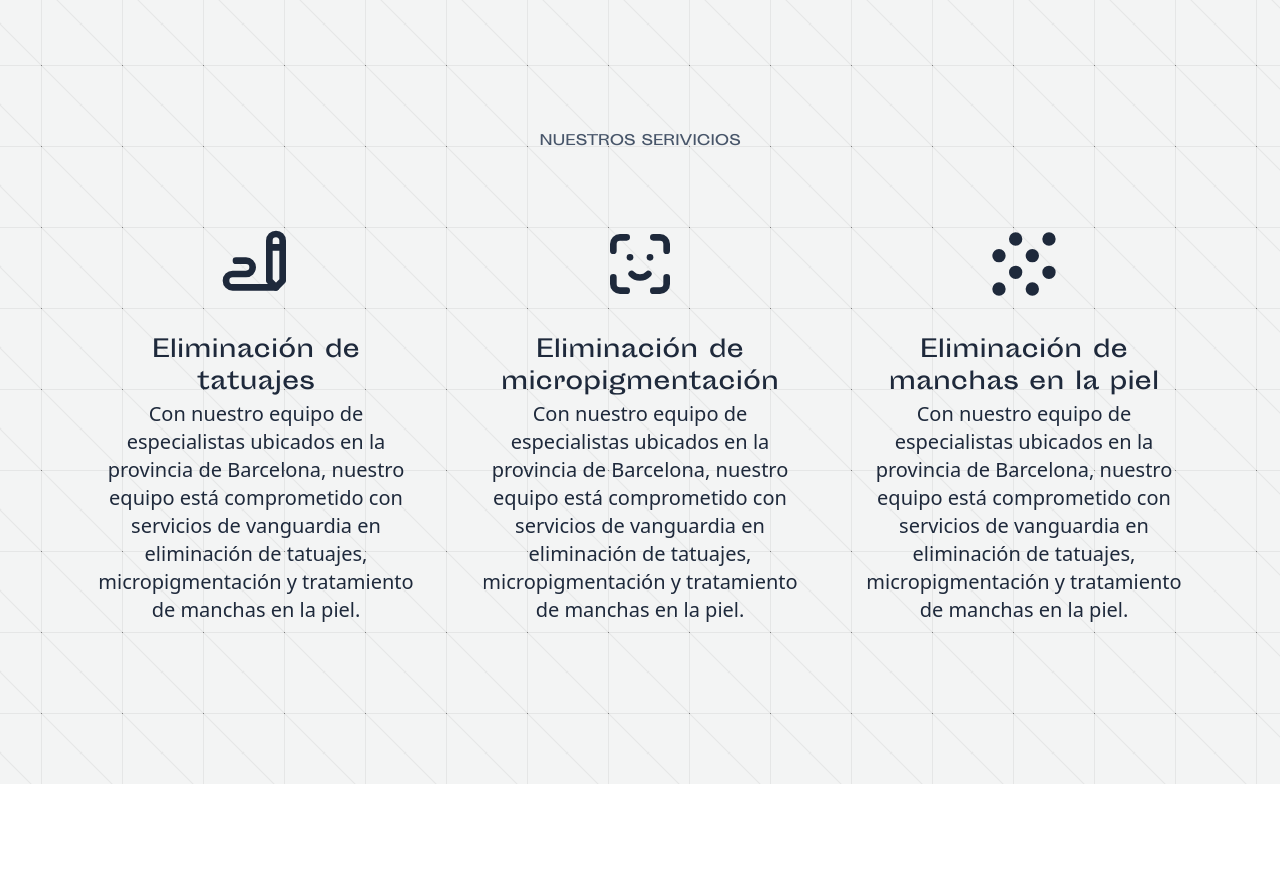
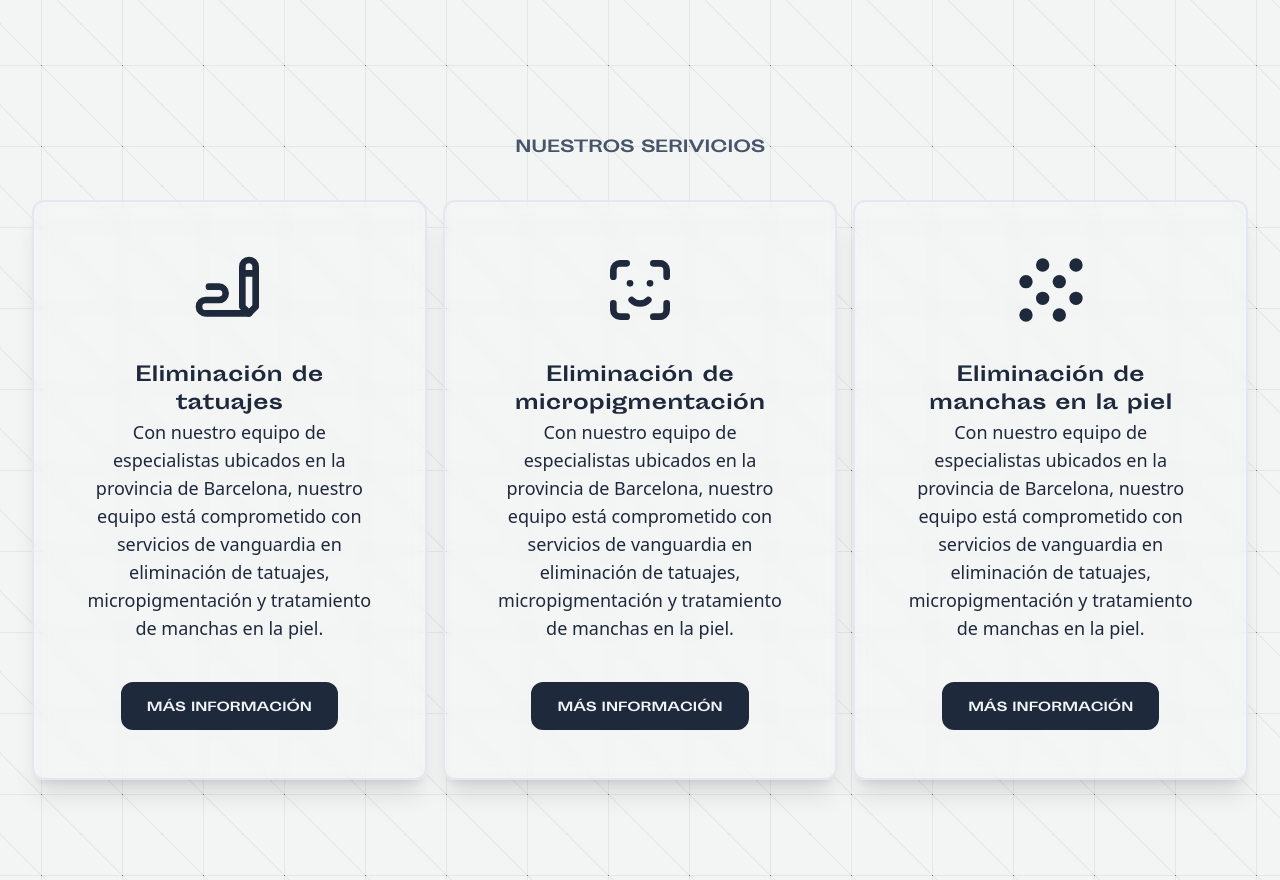
Before and after one commit to verdulife/tattoo-killer-web, an Astro site: page / in a window 1280 px wide. Shown: the part 1920-2800 px from the top of the page. Before the commit the page ends 2704 px from the top, so only its background shows below. Built offline with nearby package versions, Linux system fonts and the light colour scheme; Astro itself is replaced by a stand-in of ours; what tailwindcss-animated, tailwindcss-text-fill-stroke would draw is missing.

Commit message:
def services 2

```diff
--- a/src/components/HomeMarquee.astro
+++ b/src/components/HomeMarquee.astro
@@ -12,7 +12,7 @@ const seconds = "50s";
 const gap = "0.5rem";
 ---
 
-<main class="flex lg:hidden relative w-full overflow-hidden -bottom-1/4 -mt-48">
+<main class="flex lg:hidden relative w-full overflow-hidden -bottom-1/4 -mt-44">
   <ul class="flex shrink-0">
     <li>
       <ImageTooltip sessions={5} color="blue">
--- a/src/components/ImageTooltip.astro
+++ b/src/components/ImageTooltip.astro
@@ -20,9 +20,9 @@ const color = colors[colorInd];
   <slot />
 
   <figcaption
-    class=`lg:absolute lg:top-5 lg:left-[90%] ${color} py-3 pl-4 pr-8 lg:rounded-xl rounded-tl-none shadow-lg shadow-black/30 transition-all lg:opacity-0 pointer-events-none select-none`
+    class=`absolute top-5 left-[90%] ${color} py-3 pl-4 pr-8 rounded-xl rounded-tl-none shadow-lg shadow-black/30 transition-all opacity-0 pointer-events-none select-none`
   >
-    <p class="text-xl lg:text-2xl leading-5 lg:leading-6 whitespace-nowrap">
+    <p class="text-2xl leading-6 whitespace-nowrap">
       <small>Eliminado en</small>
       <br />
       <strong>{sessions} sesiones</strong>
--- a/src/components/Pretitle.astro
+++ b/src/components/Pretitle.astro
@@ -1,3 +1,3 @@
-<span class="text-sm text-slate-600 font-title">
+<span class="text-md font-bold text-slate-600 font-title">
   <slot />
 </span>
--- a/src/components/SectionServices.astro
+++ b/src/components/SectionServices.astro
@@ -11,61 +11,83 @@ import Dots from "@/assets/icons/Dots.astro";
 >
   <Pretitle>NUESTROS SERIVICIOS</Pretitle>
 
-  <article class="max-w-6xl flex flex-wrap justify-center items-center mt-10">
-    <div class="flex flex-col items-center p-8 w-1/3">
+  <article
+    class="max-w-7xl flex flex-col lg:flex-row justify-center items-stretch gap-4 mt-10 text-center"
+  >
+    <div
+      class="flex flex-col items-center justify-between p-4 lg:p-12 rounded-xl backdrop-blur bg-slate-50/10 border-2 border-slate-200 shadow-md lg:shadow-xl"
+    >
       <figure>
         <Pencil />
       </figure>
 
-      <h2
-        class="erease text-xl lg:text-2xl font-title text-stroke-[1px] text-stroke-slate-800 mt-8"
-      >
-        Eliminación de tatuajes
-      </h2>
+      <h2 class="text-xl font-title font-bold mt-8">Eliminación de tatuajes</h2>
 
-      <p class="text-center text-xl">
+      <p class="text-lg">
         Con nuestro equipo de especialistas ubicados en la provincia de
         Barcelona, nuestro equipo está comprometido con servicios de vanguardia
         en eliminación de tatuajes, micropigmentación y tratamiento de manchas
         en la piel.
       </p>
+
+      <a
+        href="/eliminacion-tatuajes"
+        class="text-slate-100 font-title text-xs font-bold bg-slate-800 px-6 pt-4 pb-3 rounded-xl border-2 border-slate-800 hover:text-slate-800 hover:bg-transparent transition-colors mt-10"
+      >
+        MÁS INFORMACIÓN
+      </a>
     </div>
 
-    <div class="flex flex-col items-center p-8 w-1/3">
+    <div
+      class="flex flex-col items-center justify-between p-4 lg:p-12 rounded-xl backdrop-blur bg-slate-50/10 border-2 border-slate-200 shadow-md lg:shadow-xl"
+    >
       <figure>
         <Face />
       </figure>
 
-      <h2
-        class="erease text-xl lg:text-2xl font-title text-stroke-[1px] text-stroke-slate-800 mt-8"
-      >
+      <h2 class="text-xl font-title font-bold mt-8">
         Eliminación de micropigmentación
       </h2>
 
-      <p class="text-center text-xl">
+      <p class="text-lg">
         Con nuestro equipo de especialistas ubicados en la provincia de
         Barcelona, nuestro equipo está comprometido con servicios de vanguardia
         en eliminación de tatuajes, micropigmentación y tratamiento de manchas
         en la piel.
       </p>
+
+      <a
+        href="/eliminacion-micropigmentacion"
+        class="text-slate-100 font-title text-xs font-bold bg-slate-800 px-6 pt-4 pb-3 rounded-xl border-2 border-slate-800 hover:text-slate-800 hover:bg-transparent transition-colors mt-10"
+      >
+        MÁS INFORMACIÓN
+      </a>
     </div>
-    <div class="flex flex-col items-center p-8 w-1/3">
+
+    <div
+      class="flex flex-col items-center justify-between p-4 lg:p-12 rounded-xl backdrop-blur bg-slate-50/10 border-2 border-slate-200 shadow-md lg:shadow-xl"
+    >
       <figure>
         <Dots />
       </figure>
 
-      <h2
-        class="erease text-xl lg:text-2xl font-title text-stroke-[1px] text-stroke-slate-800 mt-8"
-      >
+      <h2 class="text-xl font-title font-bold mt-8">
         Eliminación de manchas en la piel
       </h2>
 
-      <p class="text-center text-xl">
+      <p class="text-lg">
         Con nuestro equipo de especialistas ubicados en la provincia de
         Barcelona, nuestro equipo está comprometido con servicios de vanguardia
         en eliminación de tatuajes, micropigmentación y tratamiento de manchas
         en la piel.
       </p>
+
+      <a
+        href="/eliminacion-manchas-piel"
+        class="text-slate-100 font-title text-xs font-bold bg-slate-800 px-6 pt-4 pb-3 rounded-xl border-2 border-slate-800 hover:text-slate-800 hover:bg-transparent transition-colors mt-10"
+      >
+        MÁS INFORMACIÓN
+      </a>
     </div>
   </article>
 </section>
```
